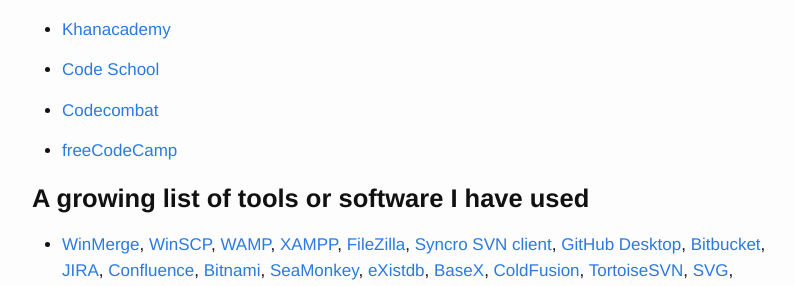
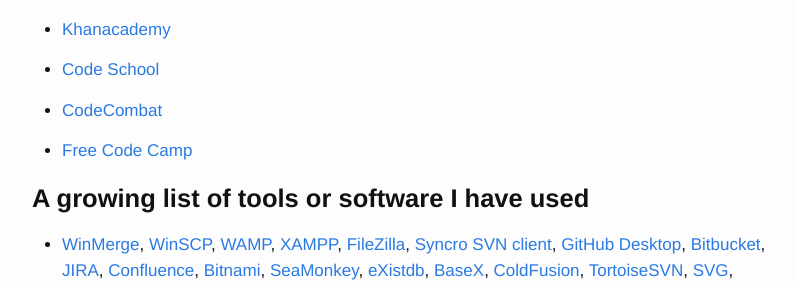
Before and after one commit to slurpcode/beast, a Jekyll site: the page built from about.md, in a window 1280 px wide and 900 px high, scrolled down 1603 px. Shown: the part 159-445 px from the top of the window, without its empty margins (238-1033 px from the left). Built offline with Jekyll 4.4.1, drawn with Linux system fonts in a browser that asks for light colours.

Commit message:
Update about.md

```diff
--- a/about.md
+++ b/about.md
@@ -131,9 +131,9 @@ https://jquery.com/){:target="_blank"}, [Bootstrap](http://getbootstrap.com/){:t
 
 - [Code School](https://www.codeschool.com/users/JohnBampton){:target="_blank"}
 
-- [Codecombat](https://codecombat.com/user/john-bampton){:target="_blank"}
+- [CodeCombat](https://codecombat.com/user/john-bampton){:target="_blank"}
 
-- [freeCodeCamp](https://www.freecodecamp.com/jbampton){:target="_blank"}
+- [Free Code Camp](https://www.freecodecamp.com/jbampton){:target="_blank"}
 
 
 **A growing list of tools or software I have used**
```
